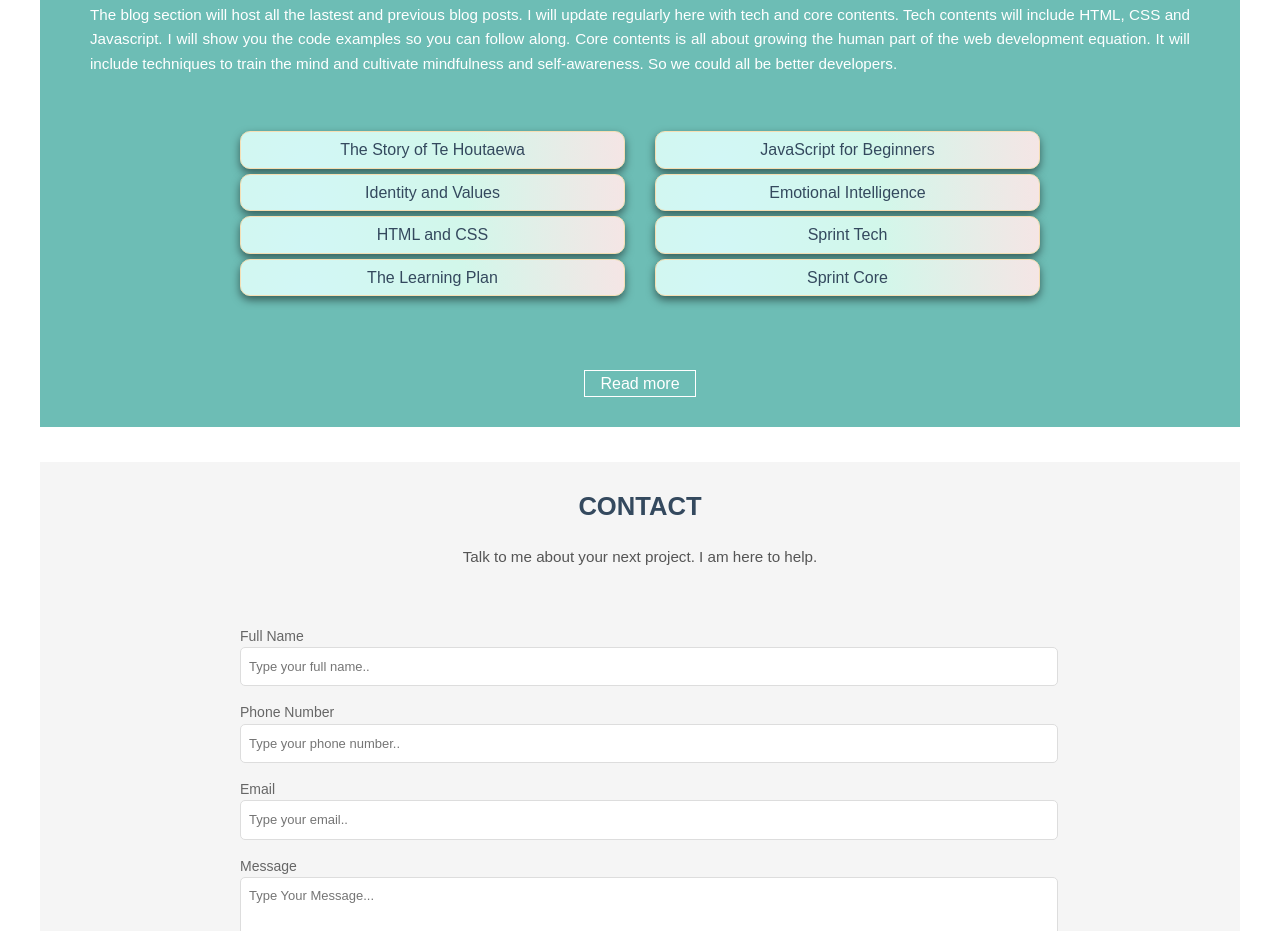
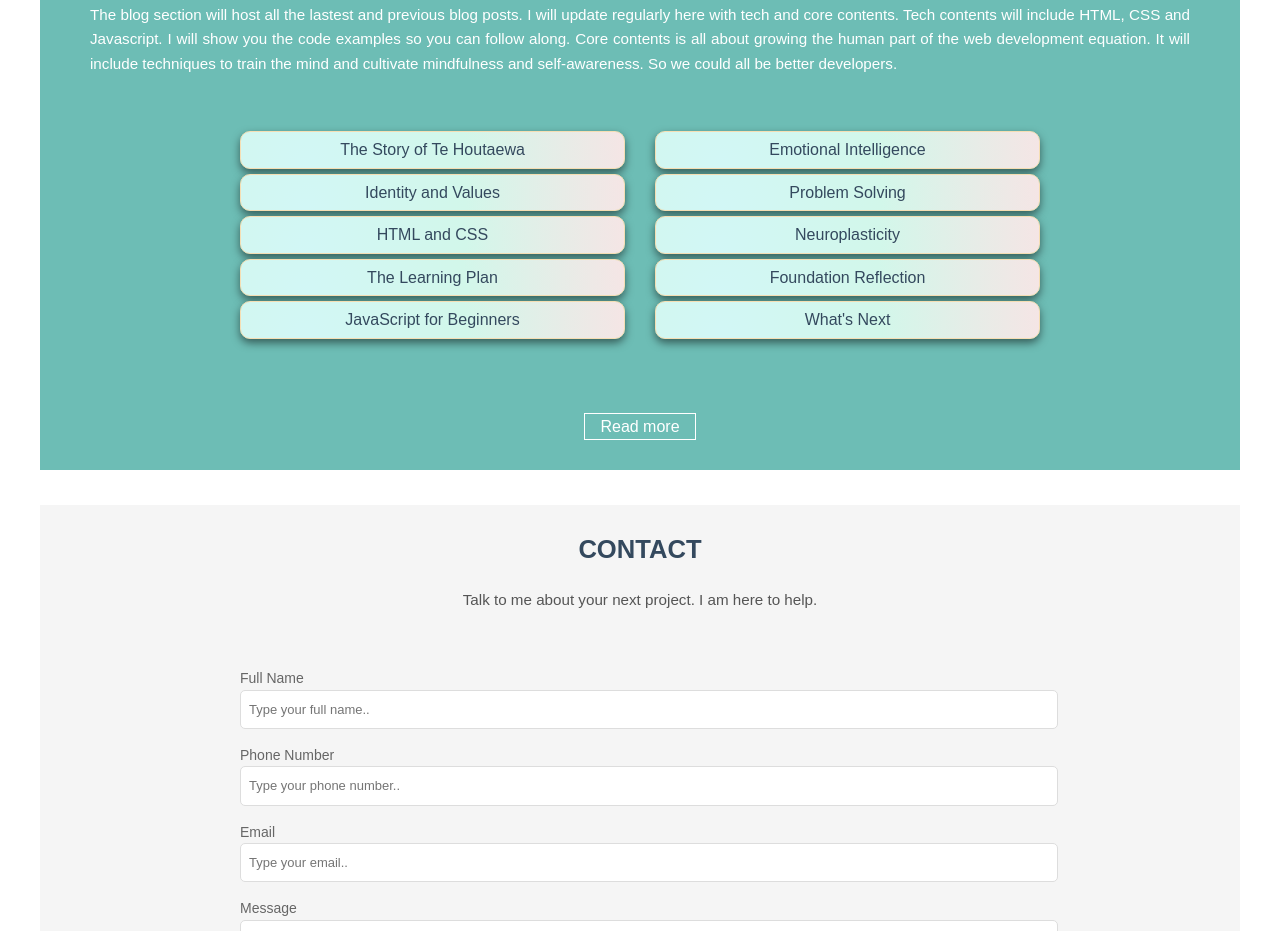
Before and after one commit to angelayknz/angelayknz.github.io, a plain HTML site: page index.html in a window 1280 px wide. Shown: the part 1110-2041 px from the top of the page. Drawn offline with Linux system fonts and the light colour scheme; a web font is replaced by a local one.

Commit message:
update index.html

```diff
--- a/index.html
+++ b/index.html
@@ -62,19 +62,26 @@
                 HTML and CSS</a></li>
               <li><a href="https://angelayknz.github.io/blog/learning-plan.html" target="blank">
                 The Learning Plan</a></li>
+                <li><a href="https://angelayknz.github.io/blog/javascript-dom.html" target="blank">
+                  JavaScript for Beginners</a></li>
                 </ul>
               </div>
 
               <div class = "card-2">
                 <ul>
-                  <li><a href="https://angelayknz.github.io/blog/javascript-dom.html" target="blank">
-                    JavaScript for Beginners</a></li>
+
                   <li><a href="https://angelayknz.github.io/blog/emotional-intelligence.html" target="blank">
                         Emotional Intelligence</a></li>
-                  <li><a href="https://angelayknz.github.io/index.html#blog_post" target="blank">
-                          Sprint Tech</a></li>
-                  <li><a href="https://angelayknz.github.io/index.html#blog_post" target="blank">
-                   Sprint Core</a></li>
+                        <li><a href="https://angelayknz.github.io/blog/problem-solving.html" target="blank">
+                          Problem Solving</a></li>
+
+                  <li><a href="https://angelayknz.github.io/blog/neuroplasticity.html" target="blank">
+                    Neuroplasticity</a></li>
+
+                      <li><a href="https://angelayknz.github.io/blog/foundations-reflection.html" target="blank">
+                        Foundation Reflection</a></li>
+                        <li><a href="https://angelayknz.github.io/index.html#blog_post" target="blank">
+                          What's Next</a></li>
                 </ul>
               </div>
             </div>
```
Also changed, not shown: images/budda.png (added), images/bulb.jpeg (added), images/growth_hero.png (added), images/growth_mindset.png (added), images/happy_brain.png (added), images/sad_brain.png (added), 1 other file.
